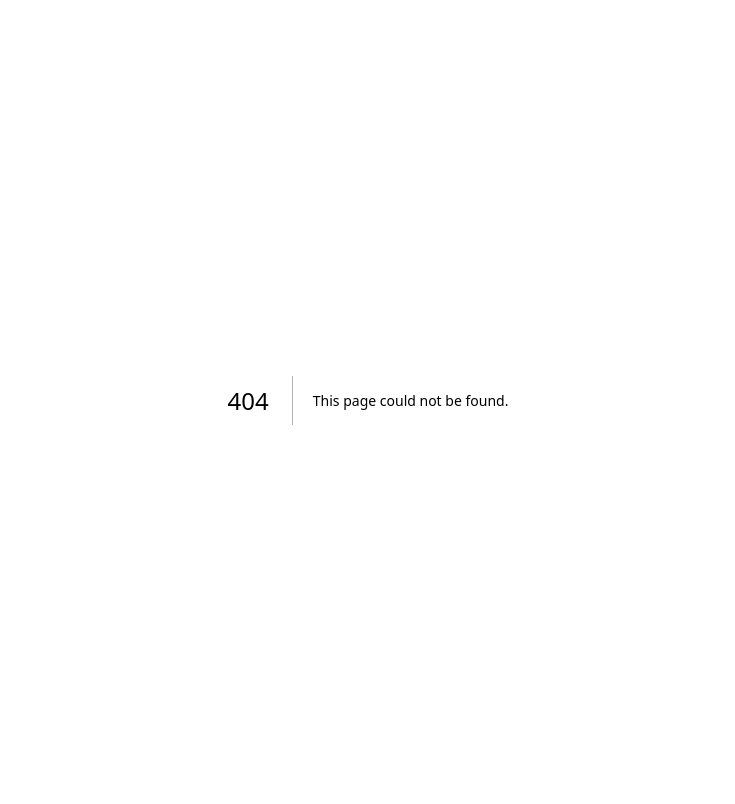
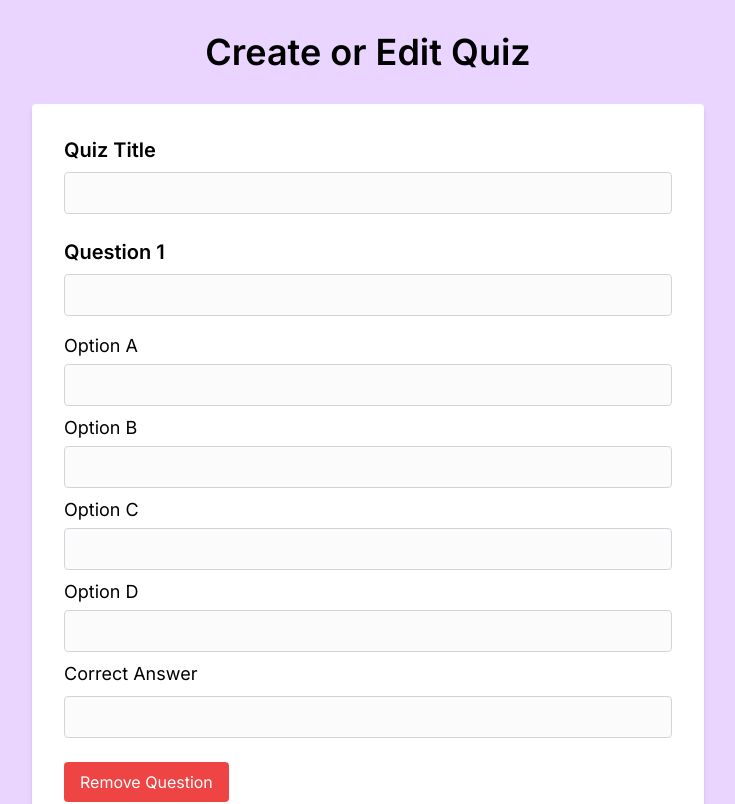
Before and after one commit to cheeseburg3h/scalable-project, a Next.js app: page /quiz-page in a window 1280 px wide. Before the commit this address had no page. Shown: the top 804 px of the page, without its empty margins (272-1007 px from the left). Built offline with nearby package versions, Linux system fonts and the light colour scheme; no server answers; sample sign-in values are in the browser's storage.

Commit message:
added some stuff

```diff
--- a/app/api/auth/[...nextauth]/route.js
+++ b/app/api/auth/[...nextauth]/route.js
@@ -28,7 +28,7 @@ export const authOptions = {
 
           return { id: user._id, name: user.name, email: user.email };
         } catch (error) {
-          console.error("Error in authorize: ", error);
+          console.error("Error in authorize:", error);
           throw new Error("Authorization failed");
         }
       },
@@ -59,7 +59,7 @@ export const authOptions = {
   pages: {
     signIn: "/login",
   },
-  debug: true, //cek debug jaga2 biar ada message
+  debug: true,
 };
 
 const handler = NextAuth(authOptions);
--- /dev/null
+++ b/app/api/quizzes/route.js
@@ -0,0 +1,50 @@
+import { connectMongoDB } from "@/lib/mongodb";
+import Quiz from "@/models/quiz";
+import { getServerSession } from "next-auth/next";
+import { authOptions } from "../auth/[...nextauth]/route";
+import { NextResponse } from "next/server";
+
+export async function POST(req, res) {
+  try {
+    // Adding getHeader and setHeader methods to NextResponse for compatibility
+    res.getHeader = (name) => res.headers.get(name);
+    res.setHeader = (name, value) => res.headers.set(name, value);
+
+    const session = await getServerSession(req, res, authOptions);
+    console.log("Session:", session); // Debugging log
+
+    if (!session) {
+      console.error("Unauthorized access attempt");
+      return NextResponse.json({ message: "Unauthorized" }, { status: 401 });
+    }
+
+    const body = await req.json();
+    const { title, questions } = body;
+    console.log("Request Body:", body);
+
+    if (!title || !questions) {
+      console.error("Missing title or questions in request body");
+      return NextResponse.json({ message: "Bad Request: Missing title or questions" }, { status: 400 });
+    }
+
+    console.log("Title:", title);
+    console.log("Questions:", questions);
+
+    await connectMongoDB();
+    console.log("MongoDB connected");
+
+    const quiz = new Quiz({
+      title,
+      questions,
+      createdBy: session.user.email, // Using email instead of id
+    });
+
+    await quiz.save();
+    console.log("Quiz saved");
+
+    return NextResponse.json({ message: "Quiz created successfully" }, { status: 201 });
+  } catch (error) {
+    console.error("Error creating quiz:", error);
+    return NextResponse.json({ message: `Internal server error: ${error.message}` }, { status: 500 });
+  }
+}
--- /dev/null
+++ b/app/quiz-page/page.jsx
@@ -0,0 +1,7 @@
+import dynamic from 'next/dynamic';
+
+const QuizPage = dynamic(() => import('../../components/QuizPage'), { ssr: false });
+
+export default function QuizPageRoute() {
+  return <QuizPage />;
+}
--- a/components/ProfilePage.jsx
+++ b/components/ProfilePage.jsx
@@ -3,6 +3,7 @@
 import { useEffect } from "react";
 import { useRouter } from "next/navigation";
 import { useSession, signOut } from "next-auth/react";
+import Link from "next/link";
 
 export default function ProfilePage() {
   const { data: session, status } = useSession();
@@ -86,6 +87,9 @@ export default function ProfilePage() {
             <div className="h-64 bg-gray-200 rounded mt-2"></div>
           </div>
         </div>
+        <Link href="/quiz-page" className="block text-center text-blue-500 hover:underline mt-4">
+          Create or Edit a Quiz
+        </Link>
         <button
           onClick={handleLogout}
           className="mt-8 bg-red-500 text-white py-2 px-4 rounded hover:bg-red-600"
--- /dev/null
+++ b/components/QuizPage.jsx
@@ -0,0 +1,167 @@
+"use client";
+
+import { useState } from "react";
+import { useSession } from "next-auth/react";
+
+export default function QuizPage() {
+  const { data: session, status } = useSession();
+  const [quizTitle, setQuizTitle] = useState("");
+  const [questions, setQuestions] = useState([
+    { question: "", options: ["", "", "", ""], correctAnswer: "" },
+  ]);
+  const [error, setError] = useState("");
+  const [message, setMessage] = useState("");
+
+  const handleQuizTitleChange = (e) => {
+    setQuizTitle(e.target.value);
+  };
+
+  const handleQuestionChange = (index, e) => {
+    const newQuestions = [...questions];
+    newQuestions[index].question = e.target.value;
+    setQuestions(newQuestions);
+  };
+
+  const handleOptionChange = (questionIndex, optionIndex, e) => {
+    const newQuestions = [...questions];
+    newQuestions[questionIndex].options[optionIndex] = e.target.value;
+    setQuestions(newQuestions);
+  };
+
+  const handleCorrectAnswerChange = (questionIndex, e) => {
+    const newQuestions = [...questions];
+    newQuestions[questionIndex].correctAnswer = e.target.value;
+    setQuestions(newQuestions);
+  };
+
+  const handleAddQuestion = () => {
+    setQuestions([...questions, { question: "", options: ["", "", "", ""], correctAnswer: "" }]);
+  };
+
+  const handleRemoveQuestion = (index) => {
+    const newQuestions = questions.filter((_, i) => i !== index);
+    setQuestions(newQuestions);
+  };
+
+  const handleSubmit = async (e) => {
+    e.preventDefault();
+
+    if (!quizTitle || questions.some(q => !q.question || q.options.some(o => !o) || !q.correctAnswer)) {
+      setError("Please fill in all fields");
+      return;
+    }
+
+    try {
+      const res = await fetch("/api/quizzes", {
+        method: "POST",
+        headers: {
+          "Content-Type": "application/json",
+        },
+        body: JSON.stringify({ title: quizTitle, questions }),
+      });
+
+      const data = await res.json();
+
+      if (!res.ok) {
+        throw new Error(data.message || "Something went wrong");
+      }
+
+      setMessage("Quiz created successfully");
+      setError("");
+      setQuizTitle("");
+      setQuestions([{ question: "", options: ["", "", "", ""], correctAnswer: "" }]);
+    } catch (error) {
+      setError(error.message);
+      setMessage("");
+    }
+  };
+
+  if (status === "loading") {
+    return <div>Loading...</div>;
+  }
+
+  if (status === "unauthenticated") {
+    return <div>Please log in to create a quiz</div>;
+  }
+
+  return (
+    <div className="min-h-screen bg-purple-200 p-8 flex flex-col items-center">
+      <h1 className="text-4xl font-semibold mb-8 text-black">Create or Edit Quiz</h1>
+      <form onSubmit={handleSubmit} className="w-full max-w-2xl bg-white p-8 rounded shadow-md">
+        {error && <div className="bg-red-500 text-white p-2 rounded mb-4">{error}</div>}
+        {message && <div className="bg-green-500 text-white p-2 rounded mb-4">{message}</div>}
+        <div className="mb-6">
+          <label htmlFor="quizTitle" className="block text-xl font-semibold mb-2">
+            Quiz Title
+          </label>
+          <input
+            id="quizTitle"
+            type="text"
+            value={quizTitle}
+            onChange={handleQuizTitleChange}
+            className="w-full border border-gray-300 rounded px-3 py-2"
+            required
+          />
+        </div>
+        {questions.map((q, questionIndex) => (
+          <div key={questionIndex} className="mb-6">
+            <label className="block text-xl font-semibold mb-2">
+              Question {questionIndex + 1}
+            </label>
+            <input
+              type="text"
+              value={q.question}
+              onChange={(e) => handleQuestionChange(questionIndex, e)}
+              className="w-full border border-gray-300 rounded px-3 py-2 mb-4"
+              required
+            />
+            {q.options.map((option, optionIndex) => (
+              <div key={optionIndex} className="mb-2">
+                <label className="block text-lg mb-1">
+                  Option {String.fromCharCode(65 + optionIndex)}
+                </label>
+                <input
+                  type="text"
+                  value={option}
+                  onChange={(e) => handleOptionChange(questionIndex, optionIndex, e)}
+                  className="w-full border border-gray-300 rounded px-3 py-2"
+                  required
+                />
+              </div>
+            ))}
+            <label className="block text-lg mb-2">
+              Correct Answer
+            </label>
+            <input
+              type="text"
+              value={q.correctAnswer}
+              onChange={(e) => handleCorrectAnswerChange(questionIndex, e)}
+              className="w-full border border-gray-300 rounded px-3 py-2 mb-4"
+              required
+            />
+            <button
+              type="button"
+              onClick={() => handleRemoveQuestion(questionIndex)}
+              className="bg-red-500 text-white py-2 px-4 rounded hover:bg-red-600 mt-2"
+            >
+              Remove Question
+            </button>
+          </div>
+        ))}
+        <button
+          type="button"
+          onClick={handleAddQuestion}
+          className="bg-blue-500 text-white py-2 px-4 rounded hover:bg-blue-600 mb-6"
+        >
+          Add Question
+        </button>
+        <button
+          type="submit"
+          className="w-full bg-green-500 text-white py-2 rounded hover:bg-green-600"
+        >
+          Save Quiz
+        </button>
+      </form>
+    </div>
+  );
+}
--- /dev/null
+++ b/models/quiz.js
@@ -0,0 +1,36 @@
+import mongoose, { Schema, models } from "mongoose";
+
+const quizSchema = new Schema(
+  {
+    title: {
+      type: String,
+      required: true,
+    },
+    questions: [
+      {
+        question: {
+          type: String,
+          required: true,
+        },
+        options: [
+          {
+            type: String,
+            required: true,
+          },
+        ],
+        correctAnswer: {
+          type: String,
+          required: true,
+        },
+      },
+    ],
+    createdBy: {
+      type: String, // Changed to String to store email
+      required: true,
+    },
+  },
+  { timestamps: true }
+);
+
+const Quiz = models.Quiz || mongoose.model("Quiz", quizSchema);
+export default Quiz;
--- a/package.json
+++ b/package.json
@@ -21,5 +21,10 @@
     "react": "18.2.0",
     "react-dom": "18.2.0",
     "tailwindcss": "3.3.3"
+  },
+  "devDependencies": {
+    "@types/node": "^20.14.2",
+    "@types/react": "^18.3.3",
+    "typescript": "^5.4.5"
   }
 }
```
Also changed, not shown: tsconfig.json (added, +35 -0 lines), 1 other file (tests, documents, lock files or other folders).
